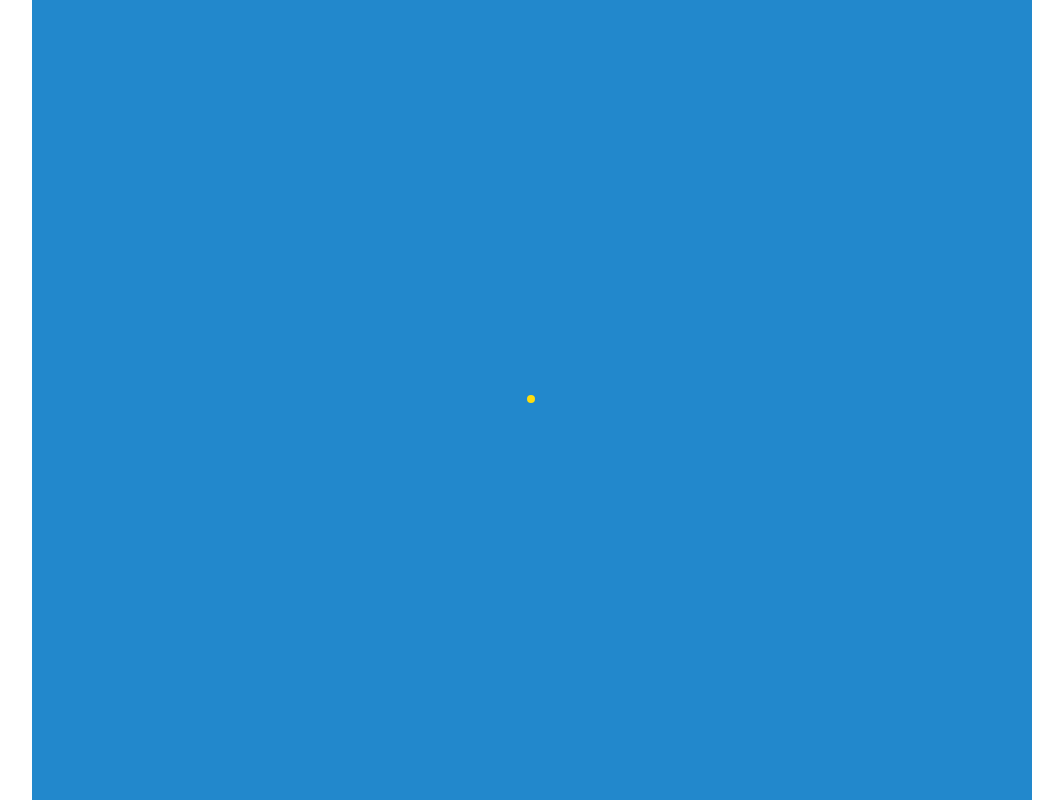
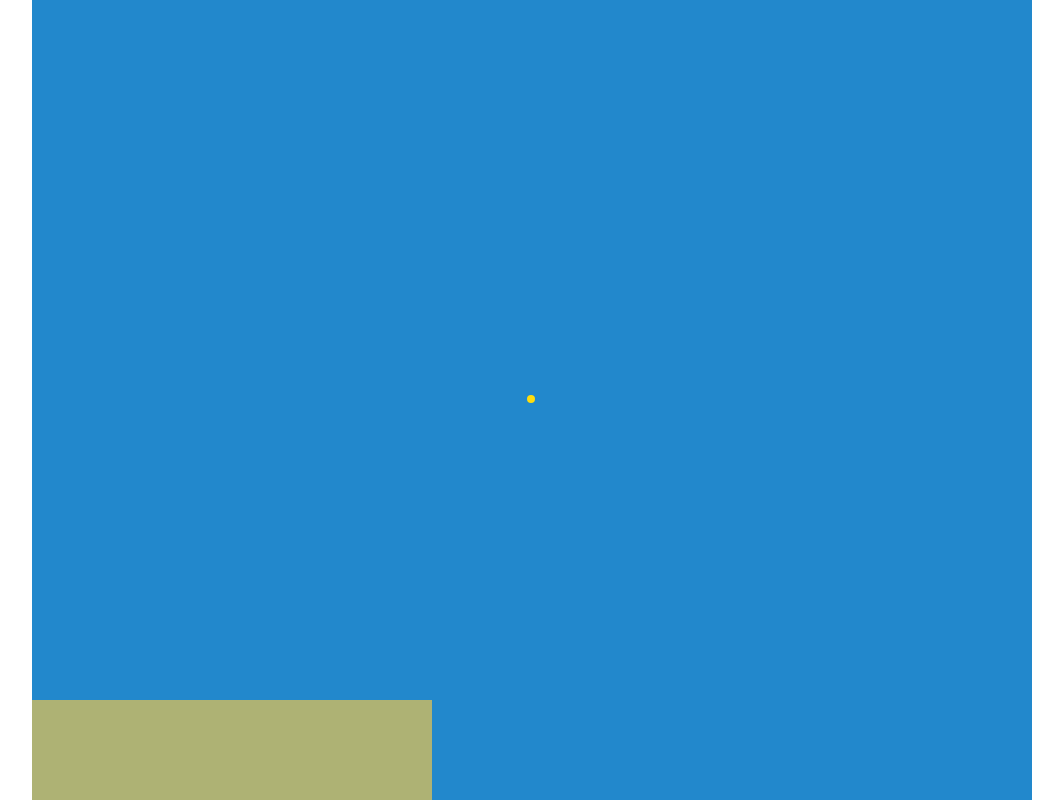
Before and after one commit to hoptond/beesim, a React (Create React App) app: page / in a window 1280 px wide. Shown: the whole page, without its empty margins (108-1171 px from the left). Built offline with nearby package versions, Linux system fonts and the light colour scheme.

Commit message:
add UI panel

```diff
--- a/src/App.css
+++ b/src/App.css
@@ -22,3 +22,11 @@
 .center-object {
 	transform: translate(-50%, -50%);
 }
+
+.uipanel {
+	background-color: #aeb274;
+	position: absolute;
+	width: 400px;
+	height: 100px;
+	bottom: 0;
+}
--- a/src/App.js
+++ b/src/App.js
@@ -1,6 +1,7 @@
 import React, { Component } from 'react';
 import './App.css';
 import Gamescreen from './Classes/Gamescreen.js';
+import UiPanel from './Classes/UiPanel.js';
 
 
 class App extends Component {
@@ -8,7 +9,7 @@ class App extends Component {
     return (
       <div className="App">
         <Gamescreen>
-
+          <UiPanel />
         </Gamescreen>
       </div>
     );
--- a/src/Classes/Gamescreen.js
+++ b/src/Classes/Gamescreen.js
@@ -7,6 +7,7 @@ class Gamescreen extends Component {
 		return (
 		<div id="gamescreen" className="gamescreen">
 			<Bee X={500} Y={400}/>
+			{this.props.children}
 			</div>
 			);
 	}
--- /dev/null
+++ b/src/Classes/UiPanel.js
@@ -0,0 +1,18 @@
+import React, { Component } from 'react';
+
+class UiPanel extends Component {
+
+	constructor(props) {
+		super(props)
+	}
+
+	render() {
+		return (
+		<div className="uipanel">
+			</div>
+			);
+	}
+
+}
+
+export default UiPanel
```
